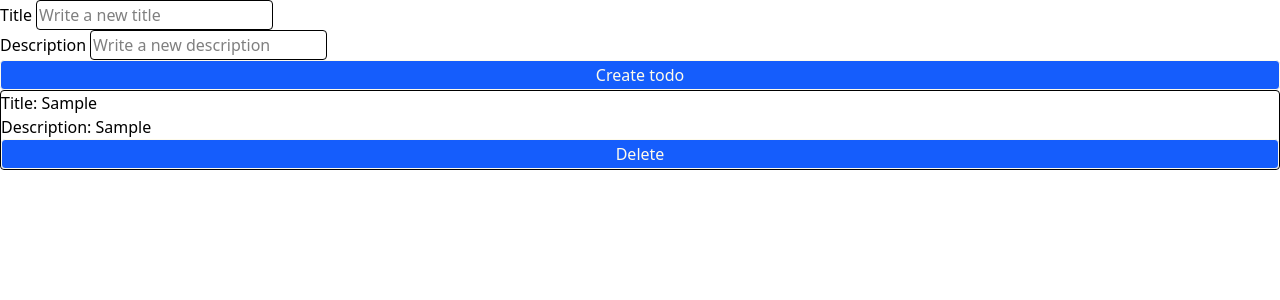
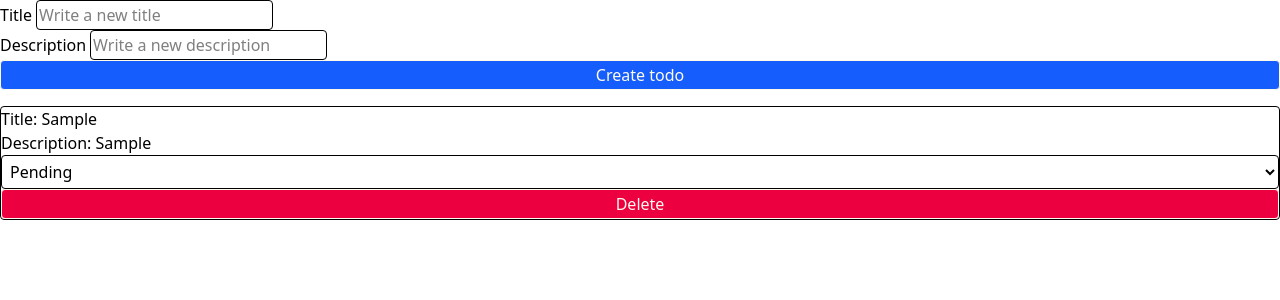
Before and after one commit to bemyexe/asia-escape, a React (Vite) app: page / in a window 1280 px wide. Both pictures are taken after typing "Sample", "Sample" into the empty fields and a click on the button "Create todo". Shown: the top 300 px of the page. Built offline with nearby package versions, Linux system fonts and the light colour scheme.

Commit message:
feat: select status todo

```diff
--- a/src/app/app.tsx
+++ b/src/app/app.tsx
@@ -1,9 +1,9 @@
 import React from 'react';
 import {nanoid} from 'nanoid';
 
-import type {Todo} from '../shared/api';
-import {TodoPanel} from '../shared/components';
-import {TodoList} from '../shared/components/todo-list';
+import type {Todo, TodoStatus} from '../shared/api';
+import {TodoList, TodoPanel} from '../shared/components';
+import {cn} from '../shared/utils';
 
 interface Props {
   className?: string;
@@ -26,10 +26,20 @@ export const App = ({className}: Props) => {
     setTodos((prev) => prev.filter((todo) => todo.id !== id));
   };
 
+  const handleToggleTodo = (id: Todo['id'], status: TodoStatus) => {
+    setTodos((prev) =>
+      prev.map((todo) => (todo.id === id ? {...todo, status} : todo))
+    );
+  };
+
   return (
-    <div className={className}>
+    <div className={cn('space-y-4', className)}>
       <TodoPanel handleAddTodo={handleAddTodo} />
-      <TodoList todos={todos} handleDeleteTodo={handleDeleteTodo} />
+      <TodoList
+        todos={todos}
+        handleDeleteTodo={handleDeleteTodo}
+        handleToggleTodo={handleToggleTodo}
+      />
     </div>
   );
 };
--- a/src/shared/api.ts
+++ b/src/shared/api.ts
@@ -5,4 +5,4 @@ export interface Todo {
   status: TodoStatus;
 }
 
-type TodoStatus = 'pending' | 'inProgress' | 'done';
+export type TodoStatus = 'pending' | 'inProgress' | 'done';
--- a/src/shared/components/index.ts
+++ b/src/shared/components/index.ts
@@ -1,2 +1,3 @@
 export {TodoPanel} from './todo-panel';
 export {TodoItem} from './todo-item';
+export {TodoList} from './todo-list';
--- a/src/shared/components/todo-item.tsx
+++ b/src/shared/components/todo-item.tsx
@@ -1,20 +1,51 @@
-import type {Todo} from '../api';
-import {Button} from '../ui';
+import type {Todo, TodoStatus} from '../api';
+import {Button, Select} from '../ui';
 import {cn} from '../utils';
+
+const OPTIONS = [
+  {
+    label: 'Pending',
+    value: 'pending',
+  },
+  {
+    label: 'In Progress',
+    value: 'inProgress',
+  },
+  {
+    label: 'Done',
+    value: 'done',
+  },
+];
 
 interface Props extends React.ComponentProps<'div'> {
   todo: Todo;
-  handleToggleTodo?: (id: Todo['id']) => void;
+  handleToggleTodo: (id: Todo['id'], status: TodoStatus) => void;
   handleDeleteTodo: (id: Todo['id']) => void;
   className?: string;
 }
 
-export const TodoItem = ({todo, handleDeleteTodo, className}: Props) => {
+export const TodoItem = ({
+  todo,
+  handleDeleteTodo,
+  handleToggleTodo,
+  className,
+}: Props) => {
   return (
     <div className={cn('flex flex-col border rounded', className)}>
       <div>Title: {todo.title}</div>
       <div>Description: {todo.description}</div>
-      <Button onClick={() => handleDeleteTodo(todo.id)}>Delete</Button>
+      <Select
+        value={todo.status}
+        onChange={(event) =>
+          handleToggleTodo(todo.id, event.target.value as TodoStatus)
+        }
+        options={OPTIONS}
+      />
+      <Button
+        onClick={() => handleDeleteTodo(todo.id)}
+        className="bg-rose-600 hover:bg-rose-800">
+        Delete
+      </Button>
     </div>
   );
 };
--- a/src/shared/components/todo-list.tsx
+++ b/src/shared/components/todo-list.tsx
@@ -1,19 +1,29 @@
-import type {Todo} from '../api';
+import type {Todo, TodoStatus} from '../api';
 
 import {TodoItem} from './todo-item';
 
 interface Props extends React.ComponentProps<'ul'> {
   todos: Todo[];
+  handleDeleteTodo: (id: Todo['id']) => void;
+  handleToggleTodo: (id: Todo['id'], status: TodoStatus) => void;
   className?: string;
-  handleDeleteTodo: (id: Todo['id']) => void;
 }
 
-export const TodoList = ({todos, handleDeleteTodo, className}: Props) => {
+export const TodoList = ({
+  todos,
+  handleDeleteTodo,
+  handleToggleTodo,
+  className,
+}: Props) => {
   return (
     <ul className={className}>
       {todos.map((todo: Todo) => (
         <li key={todo.id}>
-          <TodoItem todo={todo} handleDeleteTodo={handleDeleteTodo} />
+          <TodoItem
+            todo={todo}
+            handleDeleteTodo={handleDeleteTodo}
+            handleToggleTodo={handleToggleTodo}
+          />
         </li>
       ))}
     </ul>
--- a/src/shared/ui/index.ts
+++ b/src/shared/ui/index.ts
@@ -1,2 +1,3 @@
 export {Button} from './button';
 export {Input} from './input';
+export {Select} from './select';
--- /dev/null
+++ b/src/shared/ui/select.tsx
@@ -0,0 +1,21 @@
+import {cn} from '../utils';
+
+interface SelectOption {
+  label: string;
+  value: string;
+}
+
+interface Props extends React.ComponentProps<'select'> {
+  options: SelectOption[];
+  className?: string;
+}
+
+export const Select = ({options, className, ...props}: Props) => {
+  return (
+    <select className={cn('border rounded p-1', className)} {...props}>
+      {options.map((option) => (
+        <option value={option.value}>{option.label}</option>
+      ))}
+    </select>
+  );
+};
```
